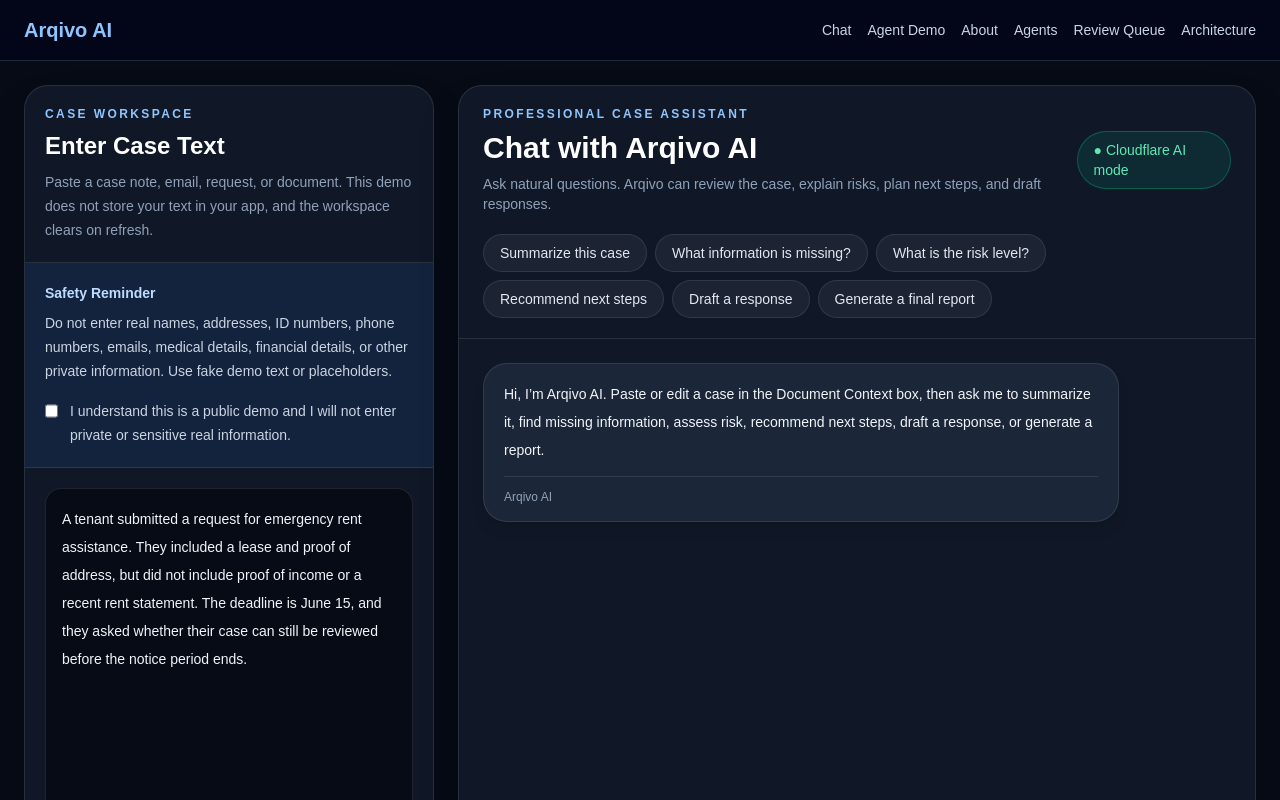
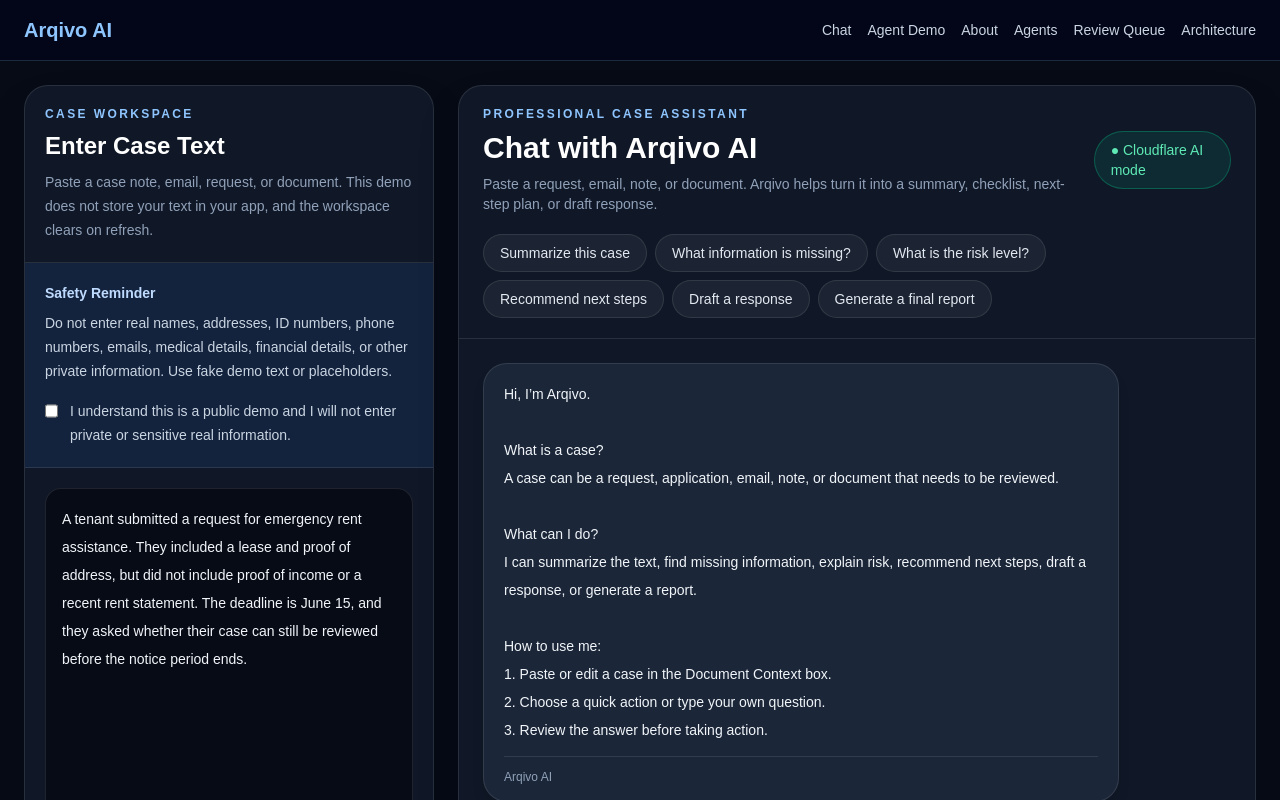
Before and after one commit to WilliamASC22/arqivo-ai, a Next.js app in the folder frontend/: page / in a window 1280 px wide. Shown: the top 800 px of the page. Built offline with nearby package versions, Linux system fonts and the light colour scheme; no server answers.

Commit message:
Improve chatbot welcome instructions

```diff
--- a/frontend/app/page.tsx
+++ b/frontend/app/page.tsx
@@ -61,7 +61,7 @@
     {
       role: "assistant",
       content:
-        "Hi, I’m Arqivo AI. Paste or edit a case in the Document Context box, then ask me to summarize it, find missing information, assess risk, recommend next steps, draft a response, or generate a report.",
+        "Hi, I’m Arqivo.\n\nWhat is a case?\nA case can be a request, application, email, note, or document that needs to be reviewed.\n\nWhat can I do?\nI can summarize the text, find missing information, explain risk, recommend next steps, draft a response, or generate a report.\n\nHow to use me:\n1. Paste or edit a case in the Document Context box.\n2. Choose a quick action or type your own question.\n3. Review the answer before taking action.",
       source: "Arqivo AI",
     },
   ]);
@@ -192,7 +192,7 @@
       {
         role: "assistant",
         content:
-          "Workspace cleared. Paste a new demo case in the Document Context box, then ask me what you want to know.",
+          "Workspace cleared.\n\nHow to use me:\n1. Paste a new case in the Document Context box.\n2. Choose a quick action or type your own question.\n3. Review the answer before taking action.",
         source: "Arqivo AI",
       },
     ]);
@@ -207,7 +207,7 @@
       {
         role: "assistant",
         content:
-          "A new sample case has been loaded. Ask me to summarize it, find missing information, assess risk, recommend next steps, draft a response, or generate a report.",
+          "A new sample case has been loaded.\n\nHow to use it:\n1. Read or edit the sample in the Document Context box.\n2. Choose a quick action or type your own question.\n3. Review Arqivo’s answer before taking action.",
         source: "Arqivo AI",
       },
     ]);
@@ -248,6 +248,7 @@
                 onChange={(event) => setPrivacyAccepted(event.target.checked)}
                 className="mt-1 h-4 w-4"
               />
+
               <span>
                 I understand this is a public demo and I will not enter private
                 or sensitive real information.
@@ -306,8 +307,9 @@
                 </h2>
 
                 <p className="mt-2 text-sm text-slate-400">
-                  Ask natural questions. Arqivo can review the case, explain
-                  risks, plan next steps, and draft responses.
+                  Paste a request, email, note, or document. Arqivo helps turn
+                  it into a summary, checklist, next-step plan, or draft
+                  response.
                 </p>
               </div>
 
```
